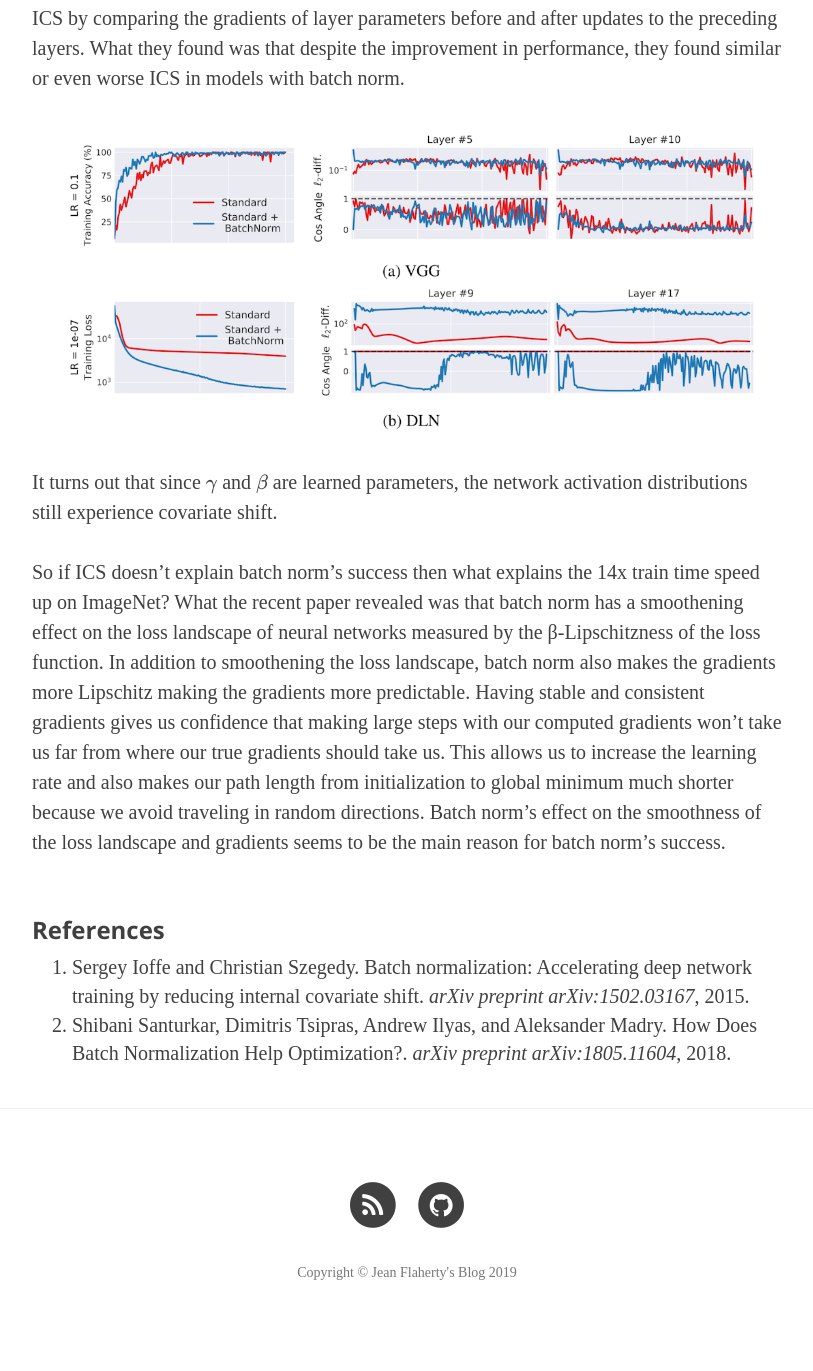
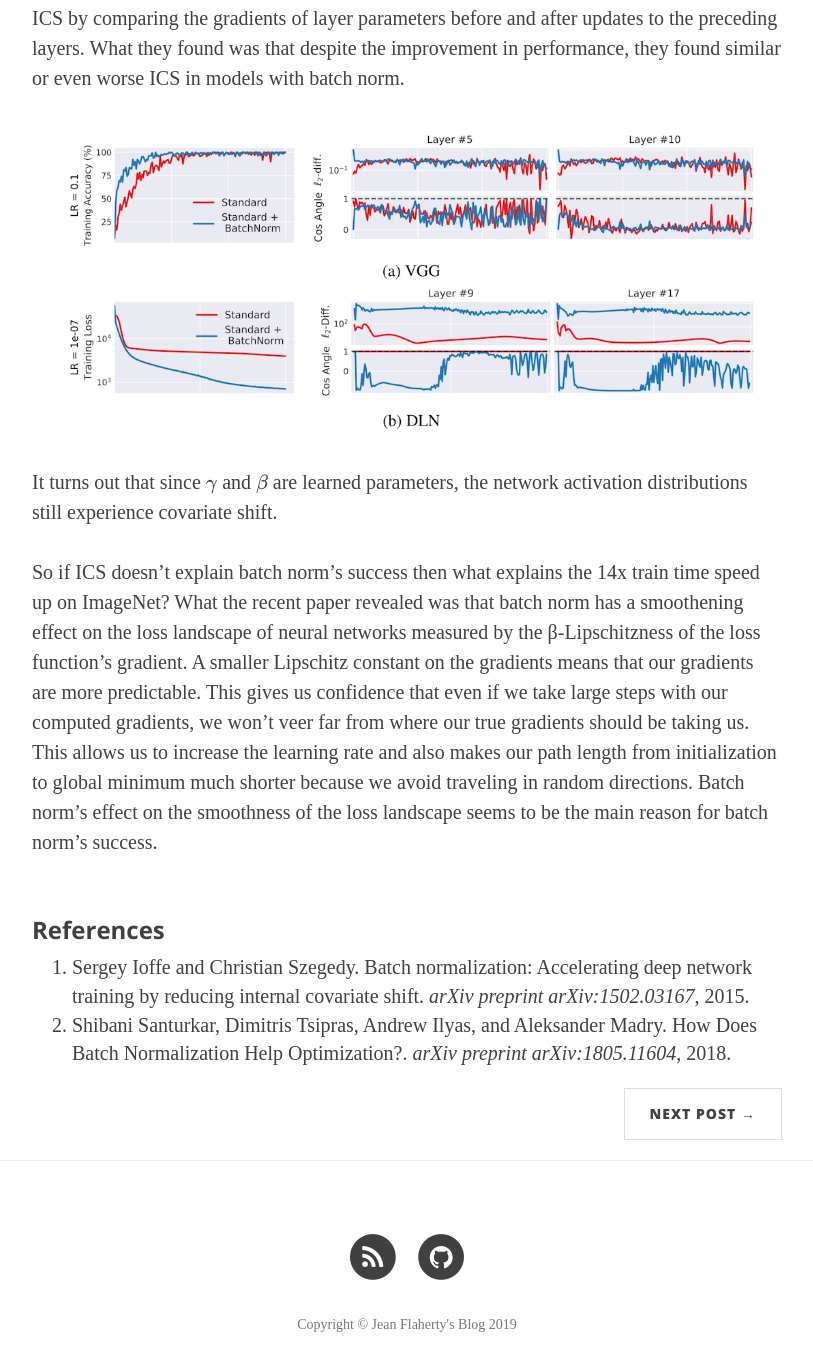
Before and after one commit to kobejean/kobejean.github.io, a Jekyll site: the page built from _posts/2019-04-10-batch-normalization-part-1.md, in a window 1280 px wide and 1400 px high, scrolled down 3271 px. Shown: the top 1371 px of the window, without its empty margins (233-1046 px from the left). Built offline with Jekyll 4.4.1, drawn with Linux system fonts in a browser that asks for light colours; nearby versions of some CDN libraries; formulas are drawn with MathJax 3; before the commit the page ends 4619 px from its top, so only the background shows below that.

Commit message:
adds batch norm part 2 blog post

```diff
--- a/_posts/2019-04-10-batch-normalization-part-1.md
+++ b/_posts/2019-04-10-batch-normalization-part-1.md
@@ -121,15 +121,14 @@ the network activation distributions still experience covariate shift.
 So if ICS doesn't explain batch norm's success then what explains the 14x
 train time speed up on ImageNet? What the recent paper revealed was that batch
 norm has a smoothening effect on the loss landscape of neural networks measured
-by the β-Lipschitzness of the loss function. In addition to smoothening the loss
-landscape, batch norm also makes the gradients more Lipschitz making the
-gradients more predictable. Having stable and consistent gradients gives us
-confidence that making large steps with our computed gradients won't take us
-far from where our true gradients should take us. This allows us to increase
-the learning rate and also makes our path length from initialization to
-global minimum much shorter because we avoid traveling in random directions.
-Batch norm's effect on the smoothness of the loss landscape and gradients seems
-to be the main reason for batch norm's success.
+by the β-Lipschitzness of the loss function's gradient. A smaller Lipschitz
+constant on the gradients means that our gradients are more predictable.
+This gives us confidence that even if we take large steps with our computed
+gradients, we won't veer far from where our true gradients should be taking us.
+This allows us to increase the learning rate and also makes our path length
+from initialization to global minimum much shorter because we avoid traveling
+in random directions. Batch norm's effect on the smoothness of the loss
+landscape seems to be the main reason for batch norm's success.
 
 ## References
 
```
Also changed, not shown: _posts/2019-04-28-batch-normalization-part-2.md (added, +186 -0 lines), img/batch-norm/beta-smoothness.png (added).
